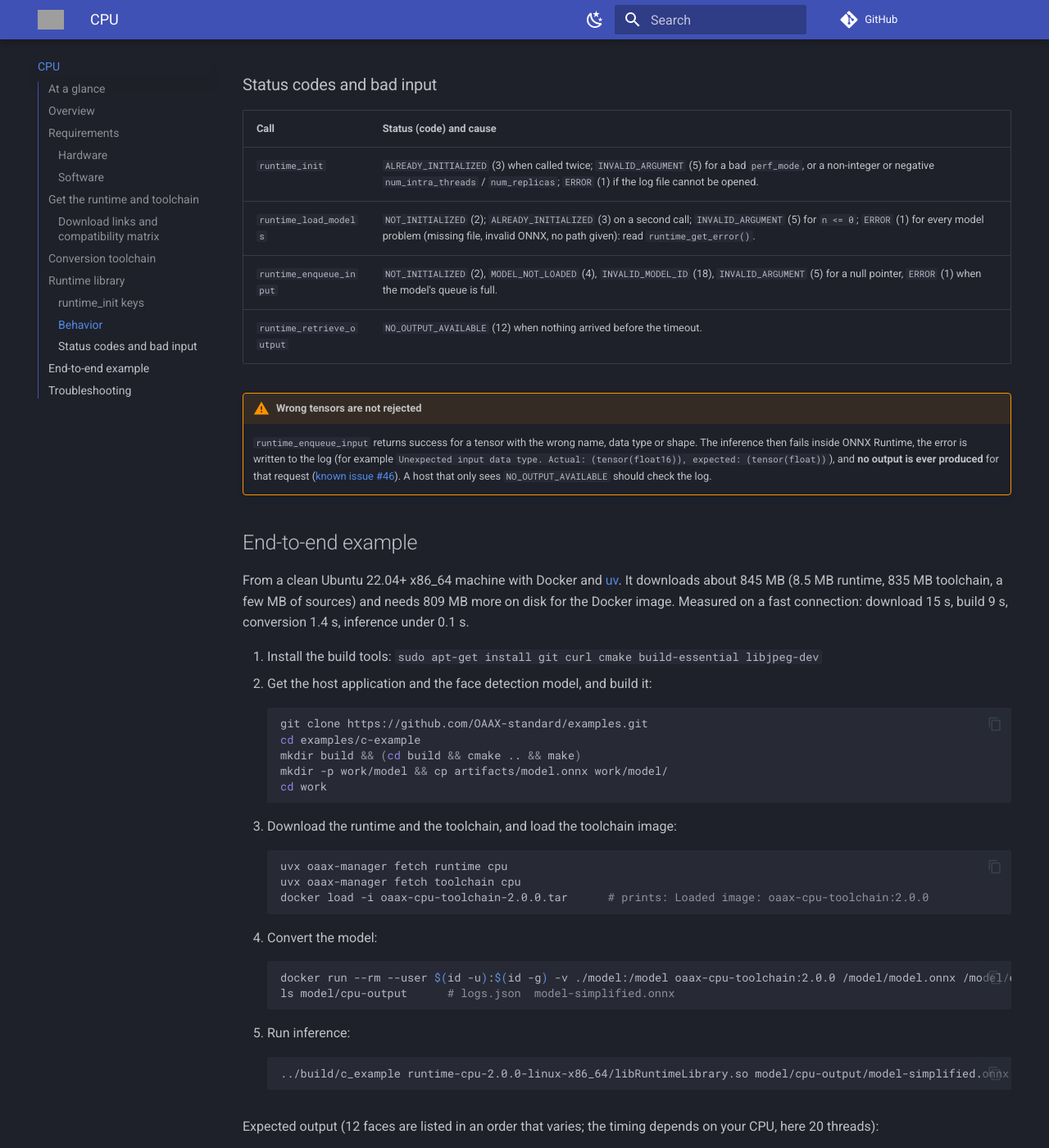
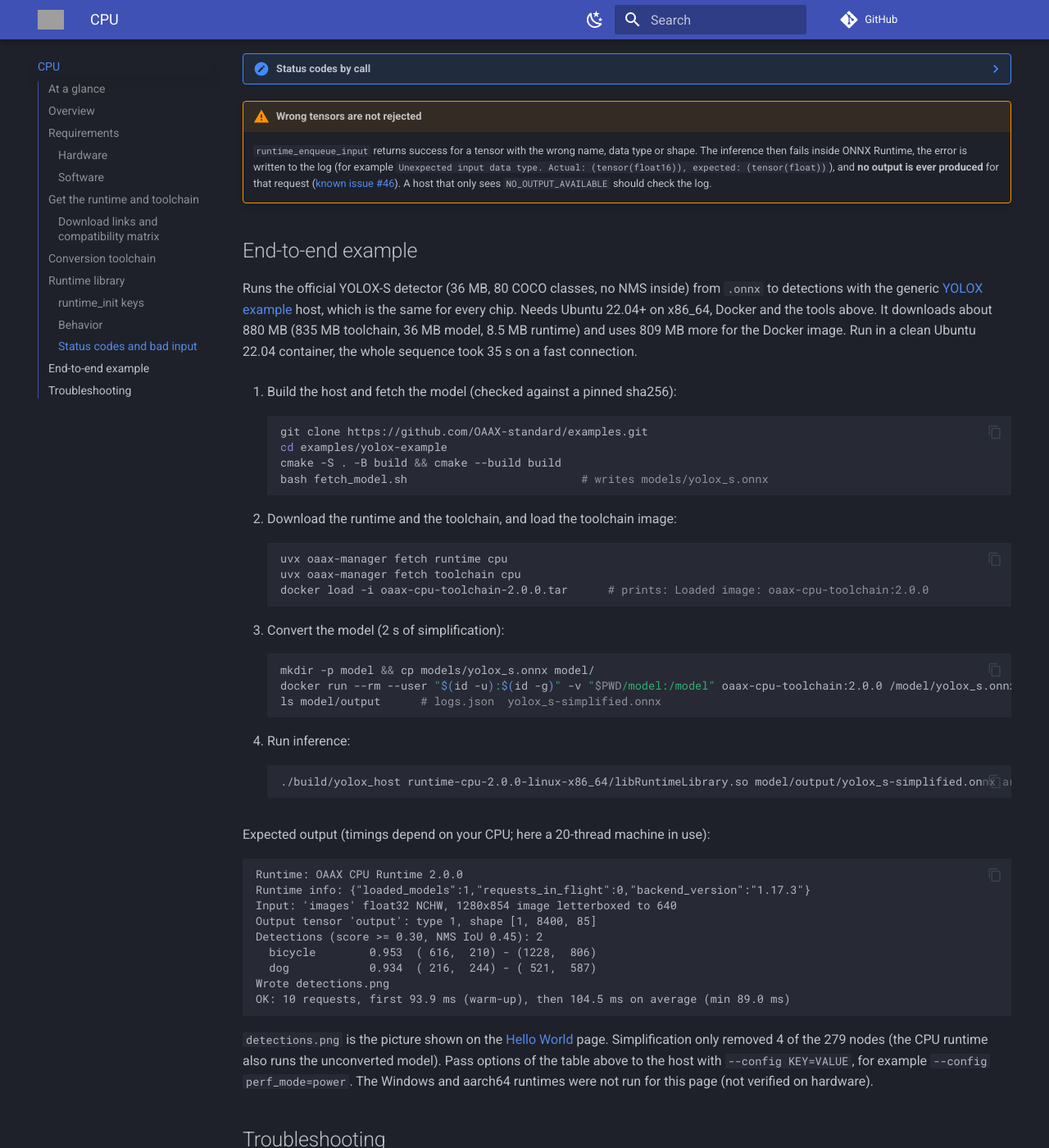
Before and after one commit to OAAX-standard/OAAX, an MkDocs documentation site: the page built from docs/CPU.md, in a window 1280 px wide and 1400 px high, scrolled down 4920 px. Shown: the whole window at 82% size. Built offline with MkDocs 1.6.1 and Material for MkDocs 9.7.7, drawn with Linux system fonts in a browser that asks for light colours; comment, search, counter and statistics services are not loaded; some of the changed text lies outside the part shown; grey boxes are pictures that could not be loaded.

Commit message:
docs(cpu): YOLOX end-to-end example, uv and minimal-image prerequisites
Replaces the face-model example with the generic YOLOX example (run in a
clean Ubuntu 22.04 container, real output pasted), uses "$PWD" mounts, adds
a Start here line, the uv install and the minimal-image packages, and folds
the long tables into collapsible blocks.

Co-Authored-By: Claude Sonnet 5.5 <noreply@anthropic.com>
Claude-Session: https://claude.ai/code/session_01M2u3w5YV2HbmweduNp4Xok
Signed-off-by: Ayoub Assis <79724149+ayoubassis@users.noreply.github.com>

````diff
--- a/docs/CPU.md
+++ b/docs/CPU.md
@@ -12,6 +12,7 @@
 | **Runtime library** | `libRuntimeLibrary.so` (Linux), `RuntimeLibrary.dll` (Windows), inside `library.tar.gz` |
 | **Toolchain image** | `oaax-cpu-toolchain:2.0.0` (Docker, x86_64, 835 MB `.tar`) |
 | **OAAX version / license** | 2.0.0 / Apache-2.0 |
+| **Start here** | `uvx oaax-manager fetch runtime cpu && uvx oaax-manager fetch toolchain cpu`, then the [end-to-end example](#end-to-end-example) |
 
 ## Overview
 
@@ -35,6 +36,9 @@ The CPU implementation is the baseline OAAX runtime and toolchain. It runs on an
 | --- | --- |
 | **Linux:** glibc 2.29 or higher (Ubuntu 20.04+, Debian 11+), `libstdc++6`, and on x86_64 `libgomp1` (`sudo apt-get install libgomp1`). The CI tests the runtime on Ubuntu 22.04. | [Docker](https://docs.docker.com/engine/install/){:target="_blank"} on x86_64, and about 1.7 GB of disk (835 MB `.tar` + 809 MB image). |
 | **Windows:** 10 or 11, x86_64. The Visual C++ runtime DLLs are shipped in the archive. | The image bundles Python 3.11, ONNX 1.21.0, ONNX Simplifier 0.4.36 and ONNX Runtime 1.21.1. |
+
+!!! note "Also needed for the end-to-end example"
+    [`uv`](https://docs.astral.sh/uv/getting-started/installation/){:target="_blank"} runs `oaax-manager`: `curl -LsSf https://astral.sh/uv/install.sh | sh`, then `export PATH="$HOME/.local/bin:$PATH"`. To build the host on a minimal image: `sudo apt-get install -y git curl cmake build-essential libgomp1 ca-certificates`.
 
 ## Get the runtime and toolchain
 
@@ -74,27 +78,28 @@ There is a single build per platform (no variants), so no variant needs to be pi
 The image takes **one `.onnx` file** (not a `.zip` bundle) and an output directory. It has no other option, no `config.json` and no environment variable.
 
 ```bash
-docker run --rm --user $(id -u):$(id -g) -v ./model:/model oaax-cpu-toolchain:2.0.0 /model/model.onnx /model/output
+docker run --rm --user "$(id -u):$(id -g)" -v "$PWD/model:/model" oaax-cpu-toolchain:2.0.0 /model/model.onnx /model/output
 ```
 
 | Argument | Meaning |
 | --- | --- |
 | `<onnx-path>` | Path **inside the container** of a file ending in `.onnx`. |
 | `<output-directory>` | Path inside the container; created if missing. |
-| `--user $(id -u):$(id -g)` | The image runs as user 1000 (`appuser`); without this flag it can only write to directories that user owns. |
-| `-v ./model:/model` | Mounts the host directory holding the model. It must be writable (not `:ro`). |
+| `--user "$(id -u):$(id -g)"` | The image runs as user 1000 (`appuser`); without this flag it can only write to directories that user owns. |
+| `-v "$PWD/model:/model"` | Mounts the host directory holding the model. It must be writable (not `:ro`). |
 
 !!! warning "The input directory is written to"
     The toolchain first saves `<model-name>-simplified.onnx` next to the input file, then copies it to the output directory. Expect one extra file in the directory you mounted.
 
 **Output** in `<output-directory>`: `<model-name>-simplified.onnx` (the model to give to the runtime) and `logs.json`, an array of `{"Message": ..., "Data": {...}}` entries:
 
-| Message | `Data` fields |
-| --- | --- |
-| `Simplifying ONNX model` | `ONNX Path`, `MD5`, `Size (bytes)` |
-| `Simplified ONNX model successfully` | `Nodes before`, `Nodes after`, `Duration (s)` |
-| `Failed to simplify ONNX model` (instead of the previous one) | `Error`, `Fallback` (the original file is used) |
-| `Successful Conversion` (always last) | `Output Directory`, `Output file name`, `MIME type` (`application/x-onnx; device=cpu`), `Output file MD5`, `Output size (bytes)`, `Logs file name` |
+??? note "`logs.json` entries and fields"
+    | Message | `Data` fields |
+    | --- | --- |
+    | `Simplifying ONNX model` | `ONNX Path`, `MD5`, `Size (bytes)` |
+    | `Simplified ONNX model successfully` | `Nodes before`, `Nodes after`, `Duration (s)` |
+    | `Failed to simplify ONNX model` (instead of the previous one) | `Error`, `Fallback` (the original file is used) |
+    | `Successful Conversion` (always last) | `Output Directory`, `Output file name`, `MIME type` (`application/x-onnx; device=cpu`), `Output file MD5`, `Output size (bytes)`, `Logs file name` |
 
 !!! note
     `Successful Conversion` is also written when simplification failed and the original model was kept: look for `Failed to simplify ONNX model` in `logs.json`. If the toolchain stops with an error, no `logs.json` is written.
@@ -139,32 +144,31 @@ The thread budget per model is `max(1, floor(cores * 0.4 or 0.9) / number of mod
 
 ### Status codes and bad input
 
-| Call | Status (code) and cause |
-| --- | --- |
-| `runtime_init` | `ALREADY_INITIALIZED` (3) when called twice; `INVALID_ARGUMENT` (5) for a bad `perf_mode`, or a non-integer or negative `num_intra_threads` / `num_replicas`; `ERROR` (1) if the log file cannot be opened. |
-| `runtime_load_models` | `NOT_INITIALIZED` (2); `ALREADY_INITIALIZED` (3) on a second call; `INVALID_ARGUMENT` (5) for `n <= 0`; `ERROR` (1) for every model problem (missing file, invalid ONNX, no path given): read `runtime_get_error()`. |
-| `runtime_enqueue_input` | `NOT_INITIALIZED` (2), `MODEL_NOT_LOADED` (4), `INVALID_MODEL_ID` (18), `INVALID_ARGUMENT` (5) for a null pointer, `ERROR` (1) when the model's queue is full. |
-| `runtime_retrieve_output` | `NO_OUTPUT_AVAILABLE` (12) when nothing arrived before the timeout. |
+??? note "Status codes by call"
+    | Call | Status (code) and cause |
+    | --- | --- |
+    | `runtime_init` | `ALREADY_INITIALIZED` (3) when called twice; `INVALID_ARGUMENT` (5) for a bad `perf_mode`, or a non-integer or negative `num_intra_threads` / `num_replicas`; `ERROR` (1) if the log file cannot be opened. |
+    | `runtime_load_models` | `NOT_INITIALIZED` (2); `ALREADY_INITIALIZED` (3) on a second call; `INVALID_ARGUMENT` (5) for `n <= 0`; `ERROR` (1) for every model problem (missing file, invalid ONNX, no path given): read `runtime_get_error()`. |
+    | `runtime_enqueue_input` | `NOT_INITIALIZED` (2), `MODEL_NOT_LOADED` (4), `INVALID_MODEL_ID` (18), `INVALID_ARGUMENT` (5) for a null pointer, `ERROR` (1) when the model's queue is full. |
+    | `runtime_retrieve_output` | `NO_OUTPUT_AVAILABLE` (12) when nothing arrived before the timeout. |
 
 !!! warning "Wrong tensors are not rejected"
     `runtime_enqueue_input` returns success for a tensor with the wrong name, data type or shape. The inference then fails inside ONNX Runtime, the error is written to the log (for example `Unexpected input data type. Actual: (tensor(float16)), expected: (tensor(float))`), and **no output is ever produced** for that request ([known issue #46](https://github.com/OAAX-standard/reference-implementation/issues/46){:target="_blank"}). A host that only sees `NO_OUTPUT_AVAILABLE` should check the log.
 
 ## End-to-end example
 
-From a clean Ubuntu 22.04+ x86_64 machine with Docker and [uv](https://docs.astral.sh/uv/getting-started/installation/){:target="_blank"}. It downloads about 845 MB (8.5 MB runtime, 835 MB toolchain, a few MB of sources) and needs 809 MB more on disk for the Docker image. Measured on a fast connection: download 15 s, build 9 s, conversion 1.4 s, inference under 0.1 s.
+Runs the official YOLOX-S detector (36 MB, 80 COCO classes, no NMS inside) from `.onnx` to detections with the generic [YOLOX example](https://github.com/OAAX-standard/examples/tree/main/yolox-example){:target="_blank"} host, which is the same for every chip. Needs Ubuntu 22.04+ on x86_64, Docker and the tools above. It downloads about 880 MB (835 MB toolchain, 36 MB model, 8.5 MB runtime) and uses 809 MB more for the Docker image. Run in a clean Ubuntu 22.04 container, the whole sequence took 35 s on a fast connection.
 
-1. Install the build tools: `sudo apt-get install git curl cmake build-essential libjpeg-dev`
-2. Get the host application and the face detection model, and build it:
+1. Build the host and fetch the model (checked against a pinned sha256):
 
     ```bash
     git clone https://github.com/OAAX-standard/examples.git
-    cd examples/c-example
-    mkdir build && (cd build && cmake .. && make)
-    mkdir -p work/model && cp artifacts/model.onnx work/model/
-    cd work
+    cd examples/yolox-example
+    cmake -S . -B build && cmake --build build
+    bash fetch_model.sh                          # writes models/yolox_s.onnx
     ```
 
-3. Download the runtime and the toolchain, and load the toolchain image:
+2. Download the runtime and the toolchain, and load the toolchain image:
 
     ```bash
     uvx oaax-manager fetch runtime cpu
@@ -172,33 +176,35 @@ From a clean Ubuntu 22.04+ x86_64 machine with Docker and [uv](https://docs.astr
     docker load -i oaax-cpu-toolchain-2.0.0.tar      # prints: Loaded image: oaax-cpu-toolchain:2.0.0
     ```
 
-4. Convert the model:
+3. Convert the model (2 s of simplification):
 
     ```bash
-    docker run --rm --user $(id -u):$(id -g) -v ./model:/model oaax-cpu-toolchain:2.0.0 /model/model.onnx /model/cpu-output
-    ls model/cpu-output      # logs.json  model-simplified.onnx
+    mkdir -p model && cp models/yolox_s.onnx model/
+    docker run --rm --user "$(id -u):$(id -g)" -v "$PWD/model:/model" oaax-cpu-toolchain:2.0.0 /model/yolox_s.onnx /model/output
+    ls model/output      # logs.json  yolox_s-simplified.onnx
     ```
 
-5. Run inference:
+4. Run inference:
 
     ```bash
-    ../build/c_example runtime-cpu-2.0.0-linux-x86_64/libRuntimeLibrary.so model/cpu-output/model-simplified.onnx ../artifacts/image.jpg
+    ./build/yolox_host runtime-cpu-2.0.0-linux-x86_64/libRuntimeLibrary.so model/output/yolox_s-simplified.onnx artifacts/dog-bicycle.jpg
     ```
 
-Expected output (12 faces are listed in an order that varies; the timing depends on your CPU, here 20 threads):
+Expected output (timings depend on your CPU; here a 20-thread machine in use):
 
 ```
 Runtime: OAAX CPU Runtime 2.0.0
 Runtime info: {"loaded_models":1,"requests_in_flight":0,"backend_version":"1.17.3"}
-Output tensor 'bboxes-format:xyxysc;0:face': type 1, shape [12, 6]
-  face 1.000 at (0.651, 0.045) - (0.771, 0.297)
-  ...
-OK: 10/10 requests answered in 9.9 ms (1.0 ms per request)
+Input: 'images' float32 NCHW, 1280x854 image letterboxed to 640
+Output tensor 'output': type 1, shape [1, 8400, 85]
+Detections (score >= 0.30, NMS IoU 0.45): 2
+  bicycle        0.953  ( 616,  210) - (1228,  806)
+  dog            0.934  ( 216,  244) - ( 521,  587)
+Wrote detections.png
+OK: 10 requests, first 93.9 ms (warm-up), then 104.5 ms on average (min 89.0 ms)
 ```
 
-The model is already simple (122 nodes before and after simplification), so `model-simplified.onnx` is identical to `model.onnx`. The program exits with a non-zero code if a request fails; the runtime also writes `runtime.log`.
-
-On **aarch64**, run `uvx oaax-manager fetch runtime cpu` on that machine and convert the model on an x86_64 machine. The Windows and aarch64 runtimes were not run for this page (not verified on hardware).
+`detections.png` is the picture shown on the [Hello World](Getting%20Started.md) page. Simplification only removed 4 of the 279 nodes (the CPU runtime also runs the unconverted model). Pass options of the table above to the host with `--config KEY=VALUE`, for example `--config perf_mode=power`. The Windows and aarch64 runtimes were not run for this page (not verified on hardware).
 
 ## Troubleshooting
 
````
